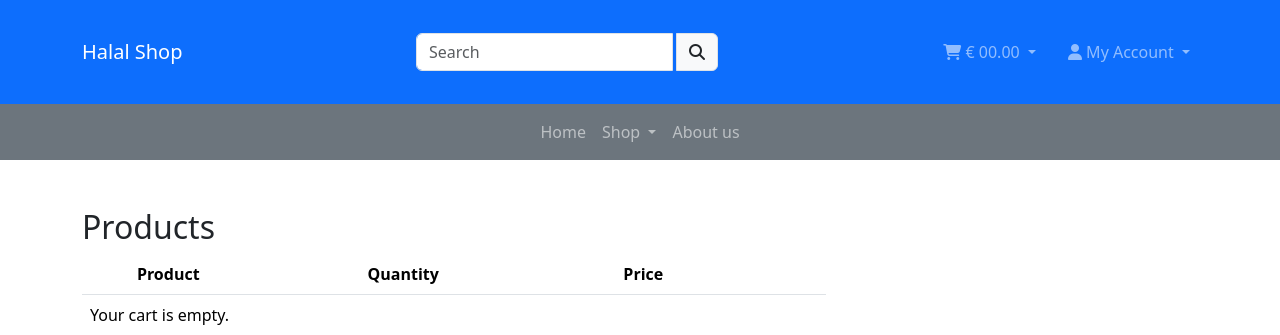
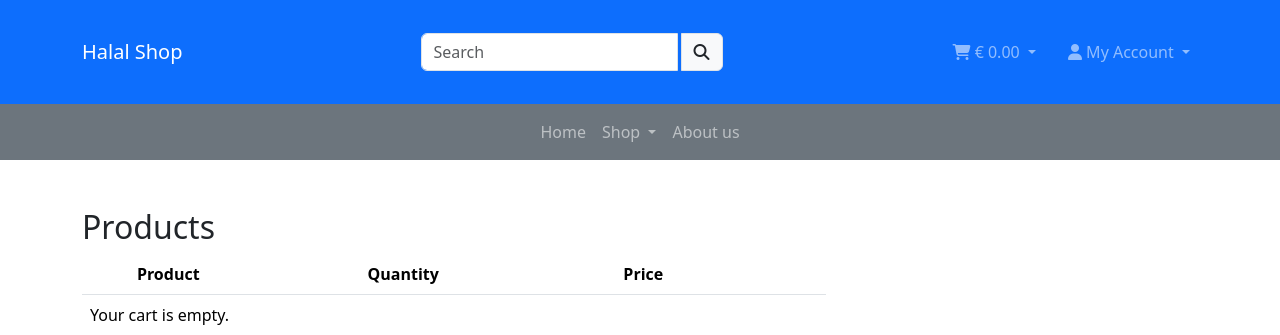
Before and after one commit to AmeenNoor/halal-shop, a Django app: page /cart/ in a window 1280 px wide. Shown: the top 335 px of the page. Run offline with Django 3.2, Linux system fonts and the light colour scheme; some libraries are stand-ins or nearby versions.

Commit message:
Add subtotal in top_navbar.html for quick overview of spending

```diff
--- a/templates/includes/top_navbar.html
+++ b/templates/includes/top_navbar.html
@@ -20,7 +20,7 @@
       <ul class="navbar-nav">
         <li class="nav-item me-3 dropdown">
           <a class="nav-link dropdown-toggle" href="#" id="cartDropdown" role="button" data-bs-toggle="dropdown" aria-expanded="false">
-            <i class="fas fa-shopping-cart"></i> € <span id="cartTotal">00.00</span>
+            <i class="fas fa-shopping-cart"></i> € <span id="cartTotal">{% if subtotal %}{{ subtotal|floatformat:2 }}{% else %}0.00{% endif %}</span>
           </a>
           <ul class="dropdown-menu" aria-labelledby="cartDropdown">
             <li><a class="dropdown-item" href="#">Checkout</a></li>
```
